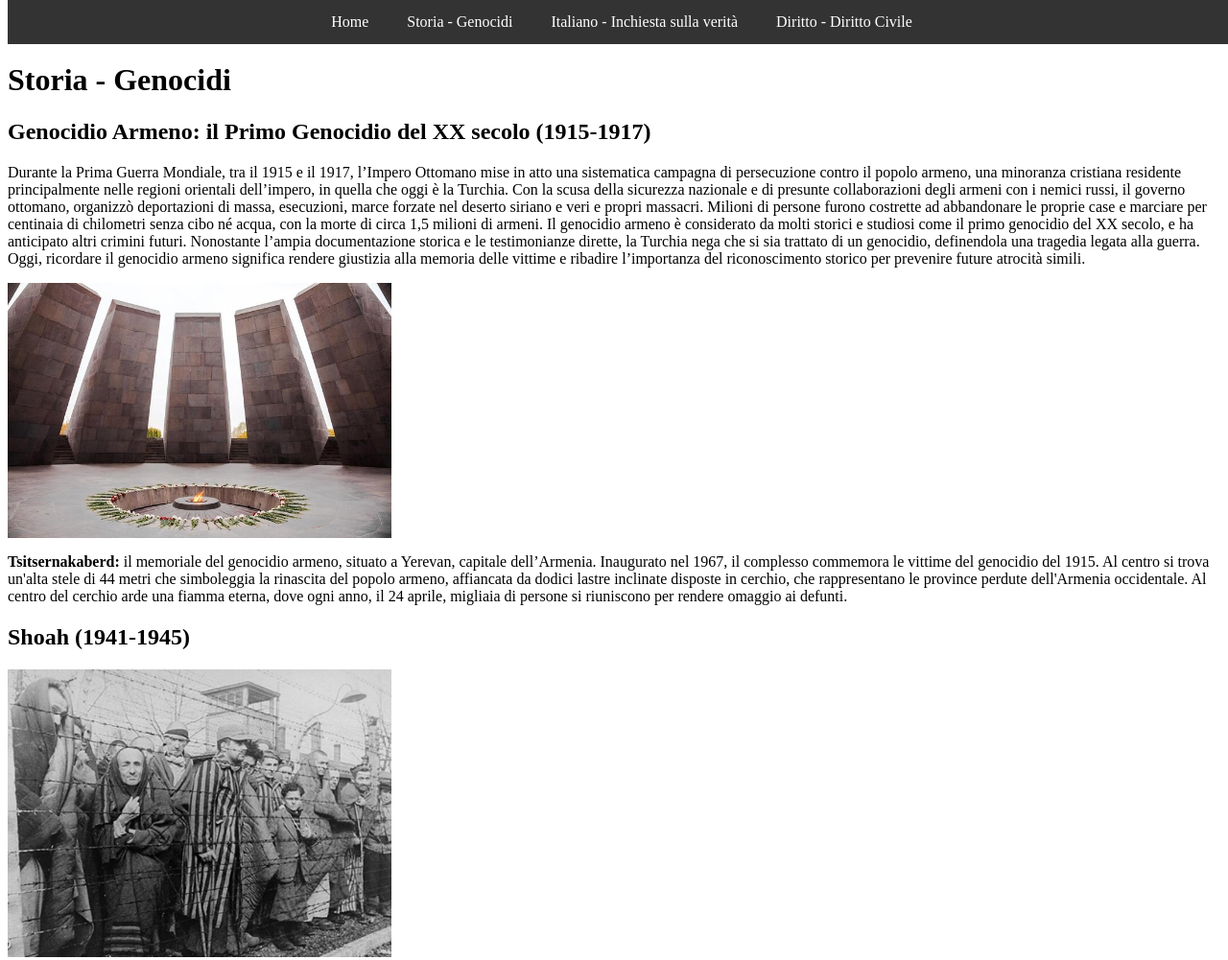
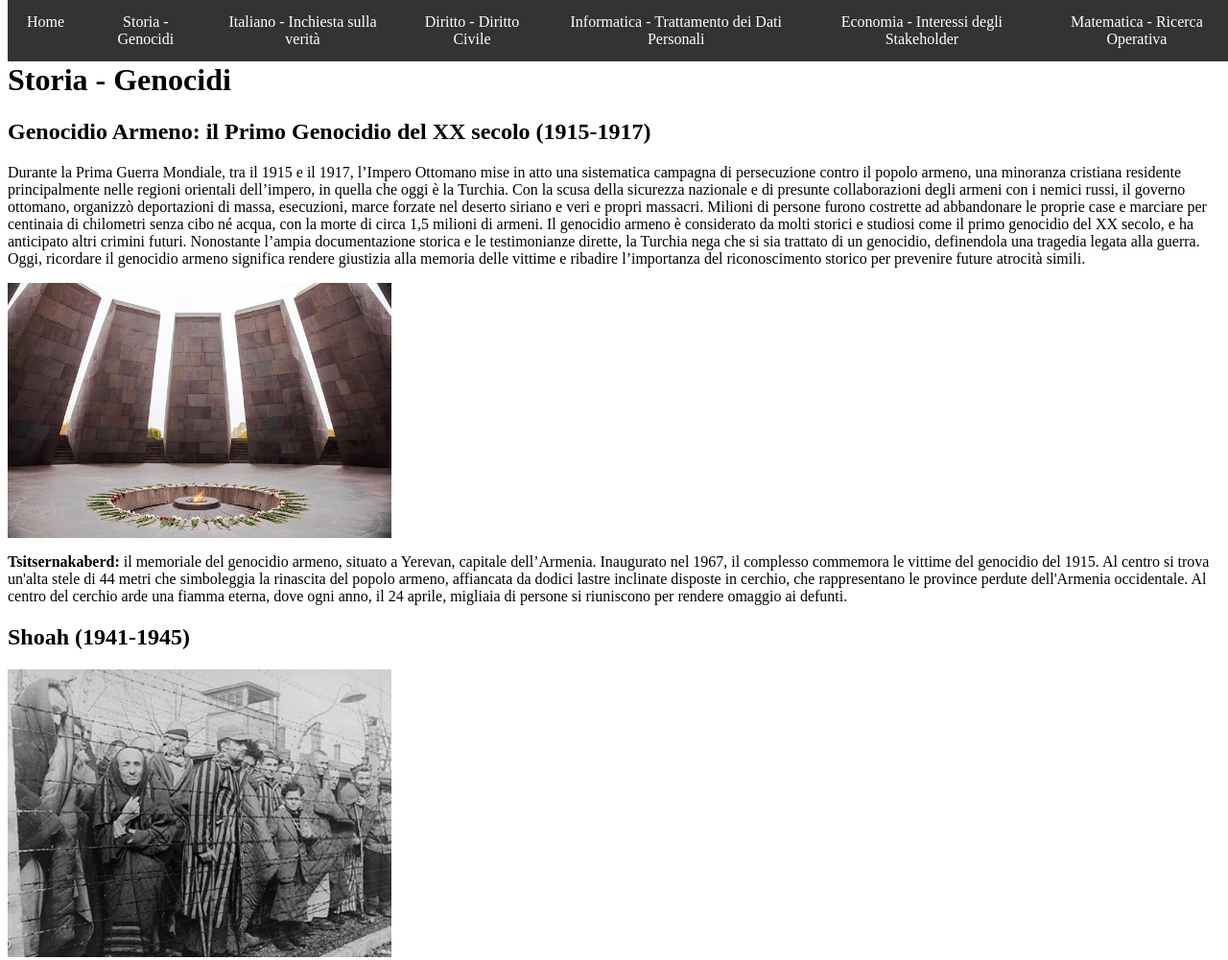
Before and after one commit to BH0kk/educazione-civica, a plain HTML site: page genocidi.html in a window 1280 px wide. Shown: the top 1001 px of the page at 96% size. Drawn offline with Linux system fonts and the light colour scheme.

Commit message:
Update genocidi.html

```diff
--- a/genocidi.html
+++ b/genocidi.html
@@ -9,9 +9,12 @@
 <body >
     <nav class="navbar">
         <a href="index.html" class="home">Home</a>
-        <a href="genocidi.html">Storia - Genocidi</a>
-        <a href="inchiesta.html">Italiano - Inchiesta sulla verità</a>
-        <a href="diritto.html">Diritto - Diritto Civile</a>
+        <a href="genocidi.html" class="storia">Storia - Genocidi</a>
+        <a href="inchiesta.html" class="italiano">Italiano - Inchiesta sulla verità</a>
+        <a href="diritto.html" class="diritto">Diritto - Diritto Civile</a>
+	<a href="informatica.html" class="informatica">Informatica - Trattamento dei Dati Personali</a>
+	<a href="economia.html" class="economia">Economia - Interessi degli Stakeholder</a>
+	<a href="matematica.html" class="matematica">Matematica - Ricerca Operativa </a>
     </nav>
 	<br><br>
 	<h1>Storia - Genocidi</h1>
```
